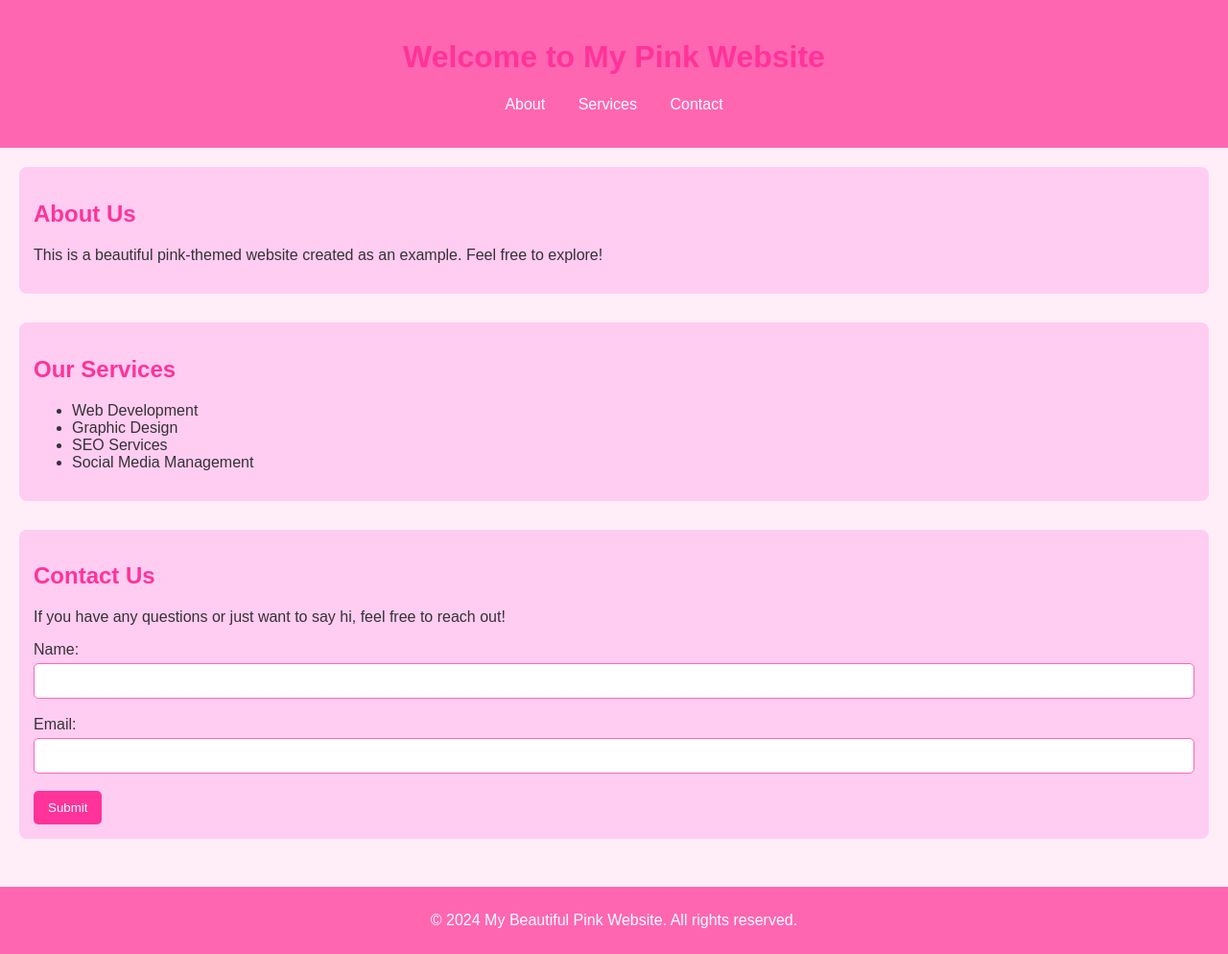
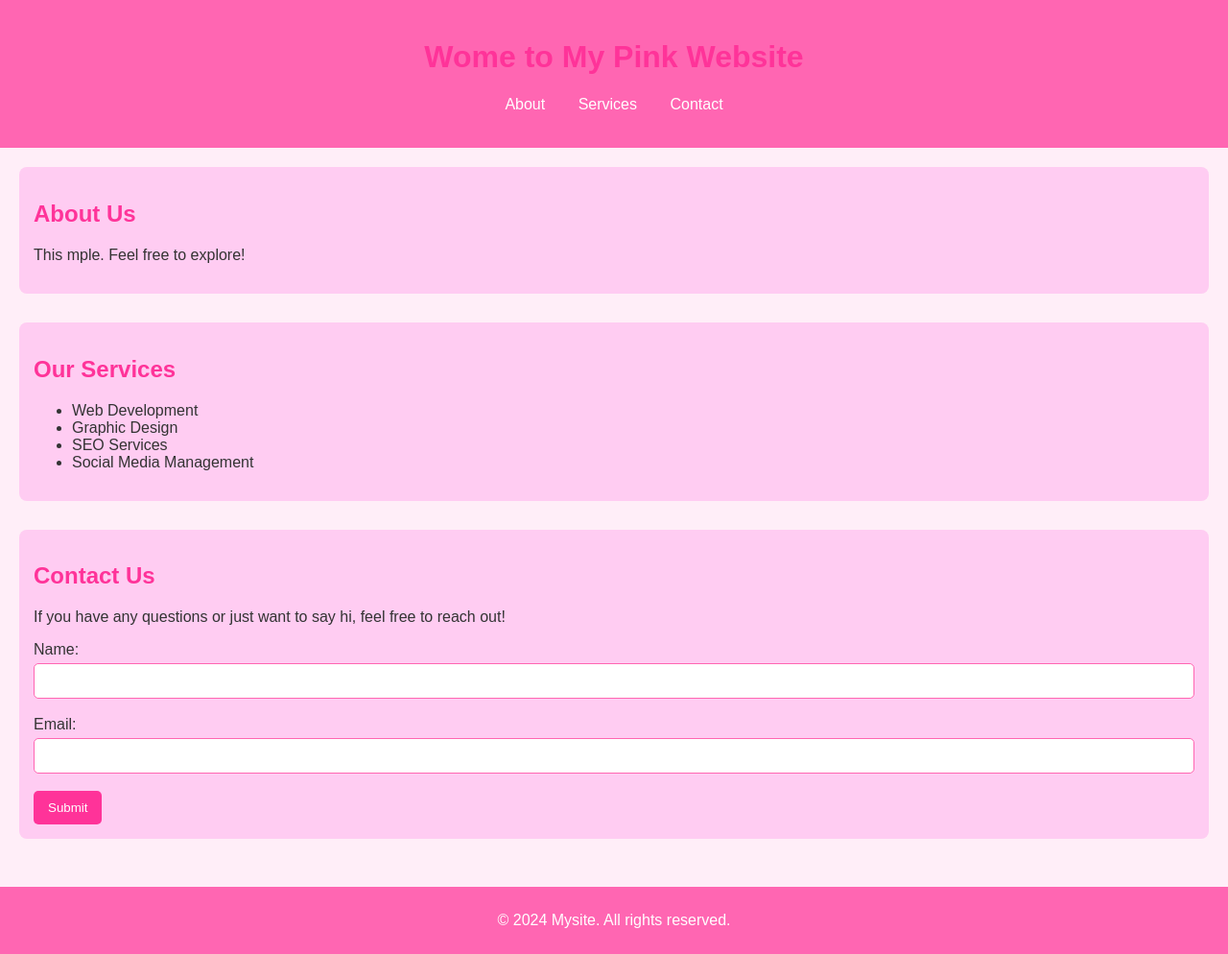
Before and after one commit to anarbaevaaidana2003/my-first-site, a plain HTML site: page docs/index.html in a window 1280 px wide. Shown: the whole page at 96% size. Drawn offline with Linux system fonts and the light colour scheme.

Commit message:
Update index.html

```diff
--- a/docs/index.html
+++ b/docs/index.html
@@ -70,7 +70,7 @@
 </head>
 <body>
     <header>
-        <h1>Welcome to My Pink Website</h1>
+        <h1>Wome to My Pink Website</h1>
         <nav>
             <ul>
                 <li><a href="#about">About</a></li>
@@ -83,7 +83,7 @@
     <main>
         <section id="about">
             <h2>About Us</h2>
-            <p>This is a beautiful pink-themed website created as an example. Feel free to explore!</p>
+            <p>This mple. Feel free to explore!</p>
         </section>
 
         <section id="services">
@@ -112,7 +112,7 @@
     </main>
 
     <footer>
-        <p>&copy; 2024 My Beautiful Pink Website. All rights reserved.</p>
+        <p>&copy; 2024 Mysite. All rights reserved.</p>
     </footer>
 
 </body>
```
